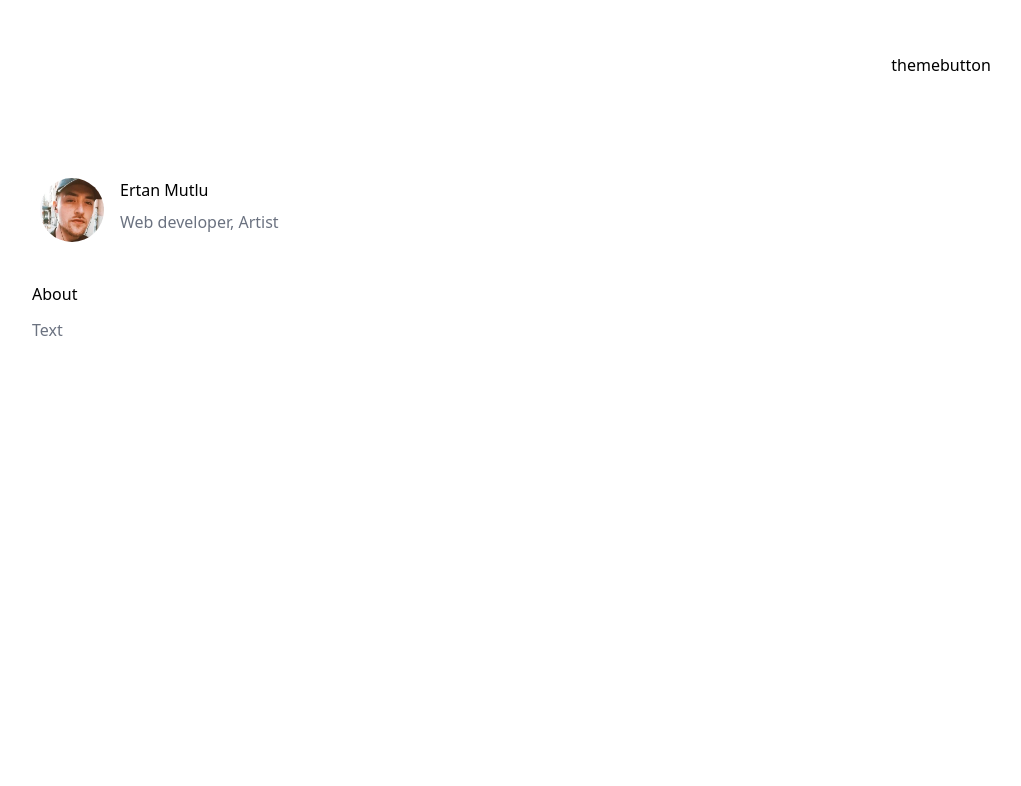
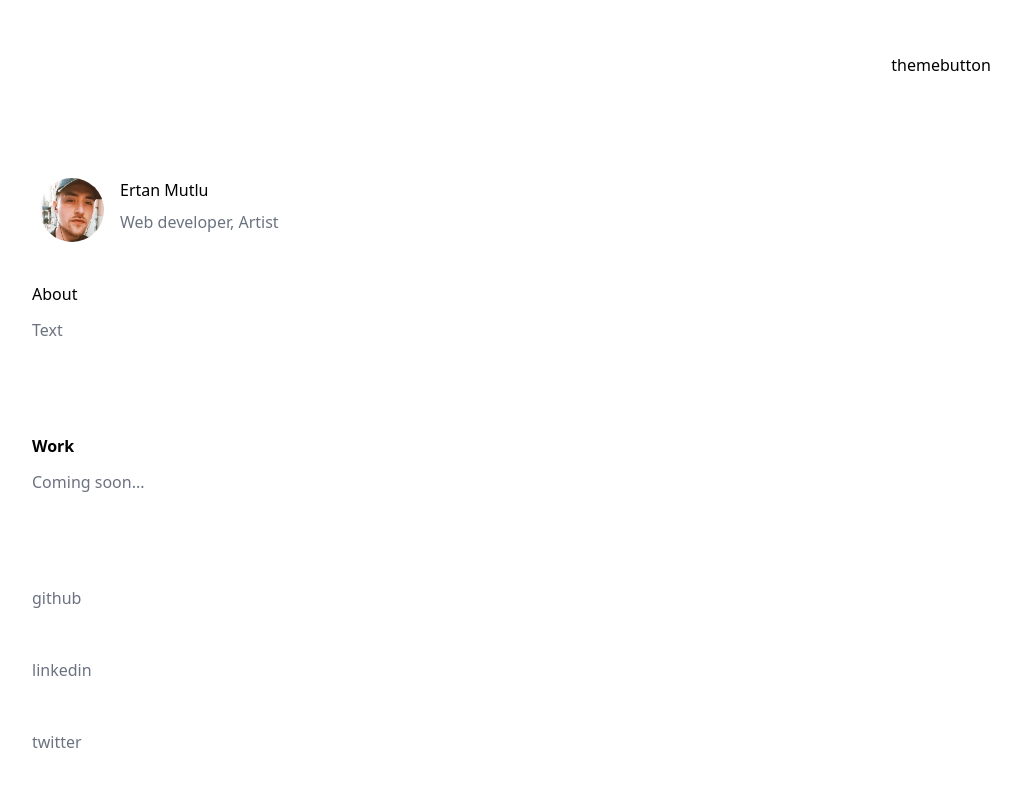
Before and after one commit to highpriesst/portfolio, a Next.js app: page / in a window 1280 px wide. Shown: the top 786 px of the page, without its empty margins (8-1029 px from the left). Built offline with nearby package versions, Linux system fonts and the light colour scheme.

Commit message:
new featured added

```diff
--- a/package.json
+++ b/package.json
@@ -19,11 +19,13 @@
     "framer-motion": "^8.0.2",
     "next": "13.0.7",
     "next-themes": "^0.2.1",
+    "prop-types": "^15.8.1",
     "react": "18.2.0",
     "react-dom": "18.2.0",
     "typescript": "4.9.4"
   },
   "devDependencies": {
+    "@types/prop-types": "^15.7.5",
     "autoprefixer": "^10.4.13",
     "postcss": "^8.4.20",
     "tailwindcss": "^3.2.4"
--- a/pages/index.tsx
+++ b/pages/index.tsx
@@ -1,11 +1,15 @@
 import Navbar from "../components/Navbar";
 import AboutMe from "../sections/AboutMe";
+import Work from "../sections/Work";
+import Links from "../sections/Links";
 
 export default function Home() {
   return (
     <div className="flex flex-col items-center h-screen">
       <Navbar />
       <AboutMe />
+      <Work />
+      <Links />
     </div>
   );
 }
```
Also changed, not shown: utils/config.ts (+6 -5 lines), 1 other file (tests, documents, lock files or other folders).
